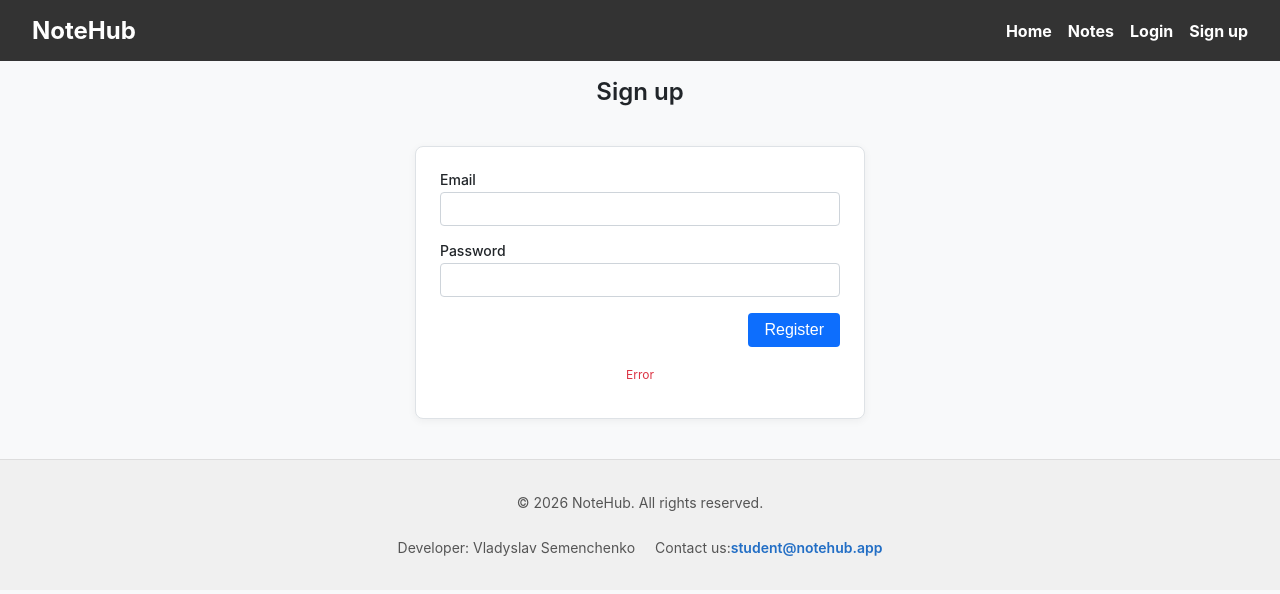
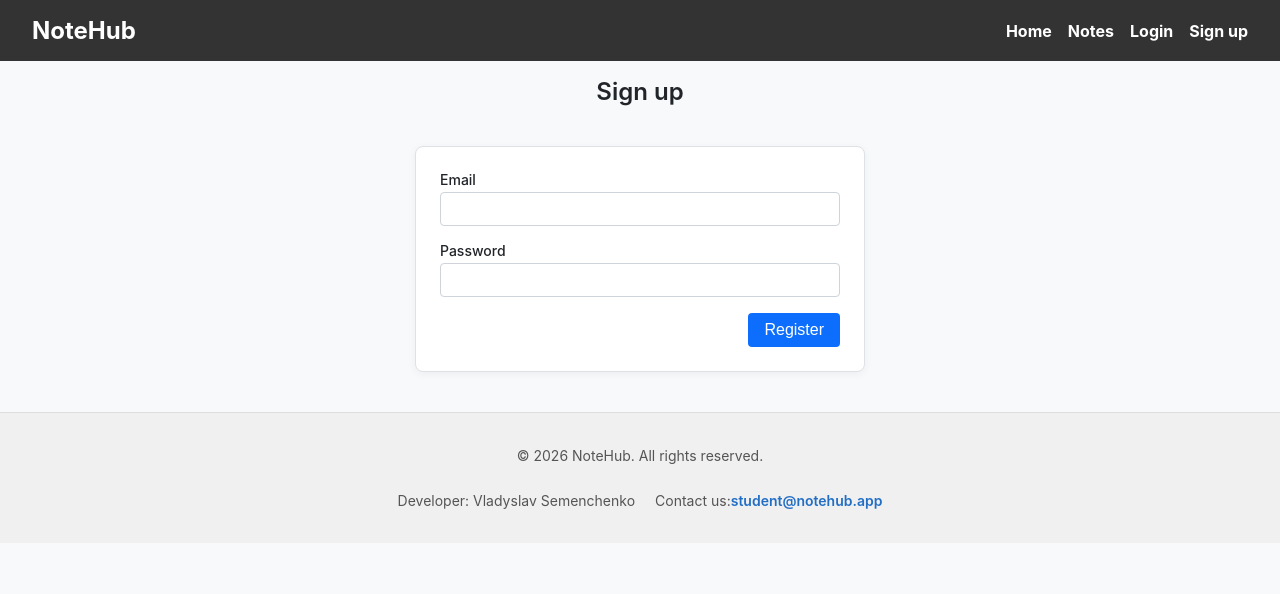
Before and after one commit to tngroo/09-auth, a Next.js app: page /sign-up in a window 1280 px wide. Shown: the top 594 px of the page. Built offline with nearby package versions, Linux system fonts and the light colour scheme; no server answers.

Commit message:
error fix

```diff
--- a/app/(auth routes)/sign-in/page.tsx
+++ b/app/(auth routes)/sign-in/page.tsx
@@ -14,6 +14,7 @@ const Authentification = () => {
       const user = useAuthStore((state)=>state.user)
 
       const handleSubmit = async (formData:FormData) =>{
+        setError('')
         const values = {
           email: String(formData.get('email') ?? ''),
           password: String(formData.get('password') ?? '')
--- a/app/(auth routes)/sign-up/page.tsx
+++ b/app/(auth routes)/sign-up/page.tsx
@@ -5,10 +5,12 @@ import { useState } from 'react'
 import { getMe, register } from '@/lib/api/clientApi'
 import { useAuthStore } from '@/lib/store/authStore'
 const registration = () => {
+
   const router = useRouter()
   const [error, setError] = useState('')
   const setUser = useAuthStore((state)=> state.setUser)
   const handleSubmit = async (formData:FormData) =>{
+    setError('')
     const values = {
       email: String(formData.get('email') ?? ''),
       password: String(formData.get('password') ?? '')
@@ -43,7 +45,7 @@ const registration = () => {
       </button>
     </div>
 
-    <p className={css.error}>Error</p>
+   {error && <p className={css.error}>{error}</p>}
   </form>
 </main>
 
```
